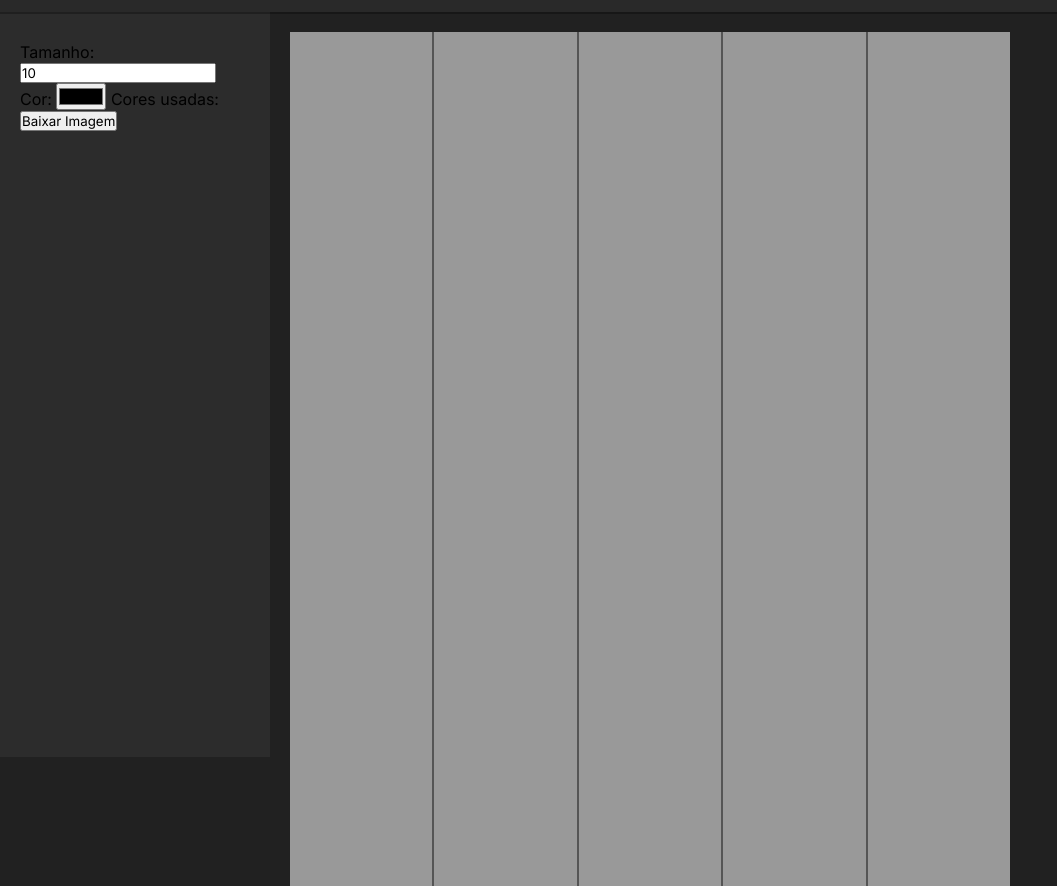
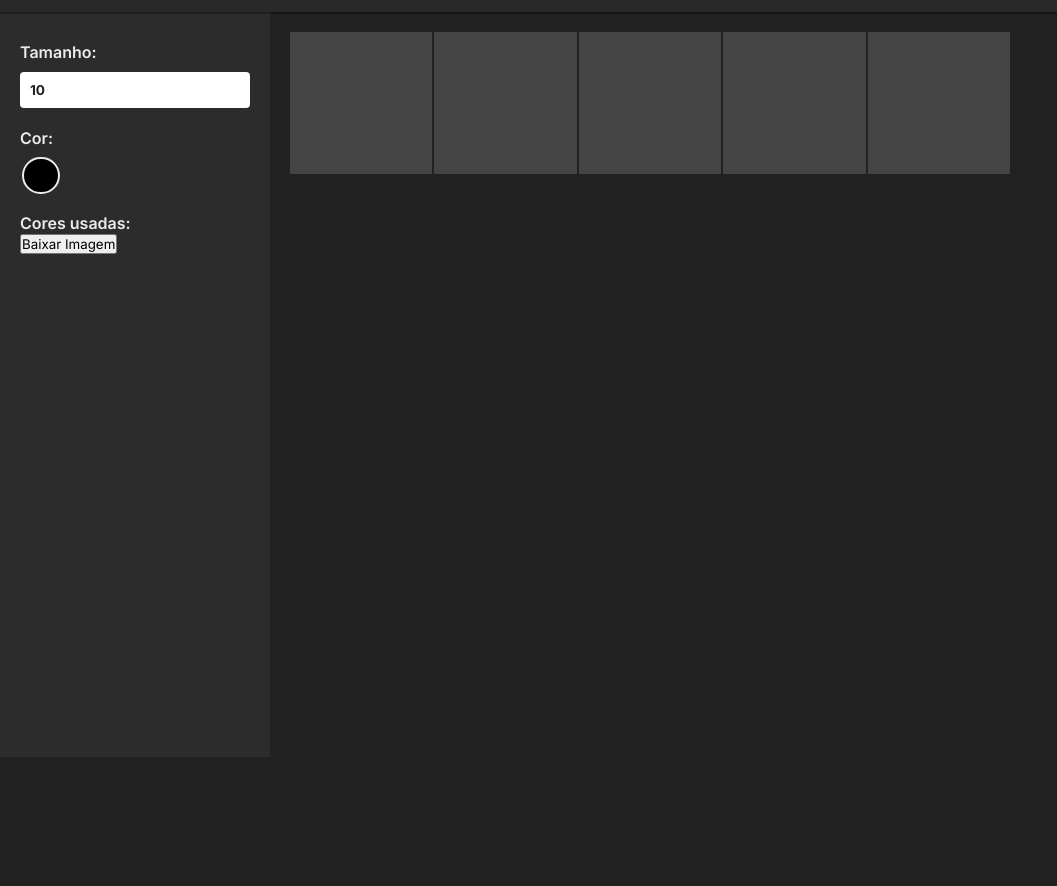
Before and after one commit to natyy200/pixel-art, a plain HTML site: page index.html in a window 1280 px wide. Shown: the part 43-929 px from the top of the page, without its empty margins (0-1057 px from the left). After the commit the page ends 800 px from the top, so only its background shows below. Drawn offline with Linux system fonts and the light colour scheme.

Commit message:
atualizando html e css

```diff
--- a/index.html
+++ b/index.html
@@ -33,41 +33,6 @@
                 <div class="pixel"></div>
                 <div class="pixel"></div>
             </div>
-            <div class="row">
-                <div class="pixel"></div>
-                <div class="pixel"></div>
-                <div class="pixel"></div>
-                <div class="pixel"></div>
-                <div class="pixel"></div>
-            </div>
-            <div class="row">
-                <div class="pixel"></div>
-                <div class="pixel"></div>
-                <div class="pixel"></div>
-                <div class="pixel"></div>
-                <div class="pixel"></div>
-            </div>
-            <div class="row">
-                <div class="pixel"></div>
-                <div class="pixel"></div>
-                <div class="pixel"></div>
-                <div class="pixel"></div>
-                <div class="pixel"></div>
-            </div>
-            <div class="row">
-                <div class="pixel"></div>
-                <div class="pixel"></div>
-                <div class="pixel"></div>
-                <div class="pixel"></div>
-                <div class="pixel"></div>
-            </div>
-            <div class="row">
-                <div class="pixel"></div>
-                <div class="pixel"></div>
-                <div class="pixel"></div>
-                <div class="pixel"></div>
-                <div class="pixel"></div>
-            </div>
         </section>
         <div class="resize"></div>
     </main>
--- a/style.css
+++ b/style.css
@@ -30,7 +30,6 @@ header > h1 {
 main {
     display: flex;
     gap: 20px;
-    align-items: flex-start;
 }
 
 aside {
@@ -44,9 +43,10 @@ aside {
 .canvas {
     width: 100%;
     max-width: 720px;
-    aspect-ratio: 1;
-    background-color: #555;
     margin-top: 20px;
+    display: flex;
+    flex-direction: column;
+    gap: 2px;
 }
 
 .row {
@@ -57,6 +57,45 @@ aside {
 .pixel {
     width: 100%;
     aspect-ratio: 1;
-    background-color: #999;
+    background-color: #444;
     user-select: none;
 }
+
+.option-title {
+    color: #ebebeb;
+    font-size: 1rem;
+    font-weight: 600;
+    display: block;
+}
+
+.input-size {
+    width: 100%;
+    border: none;
+    padding: 10px;
+    border-radius: 4px;
+    font-size: 0.85rem;
+    font-weight: 700;
+    color: #212121;
+    outline: none;
+    margin: 10px 0 20px;
+}
+
+.input-color {
+    appearance: none;
+    width: 42px;
+    height: 45px;
+    background: none;
+    border: none;
+    cursor: pointer;
+    margin: 5px 0 15px;
+}
+
+.input-color::-moz-color-swatch {
+    border-radius: 50px;
+    border: 2px solid #ebebeb;
+  }
+
+.input-color::-webkit-color-swatch {
+    border-radius: 50px;
+    border: 2px solid #ebebeb;
+  }
```
